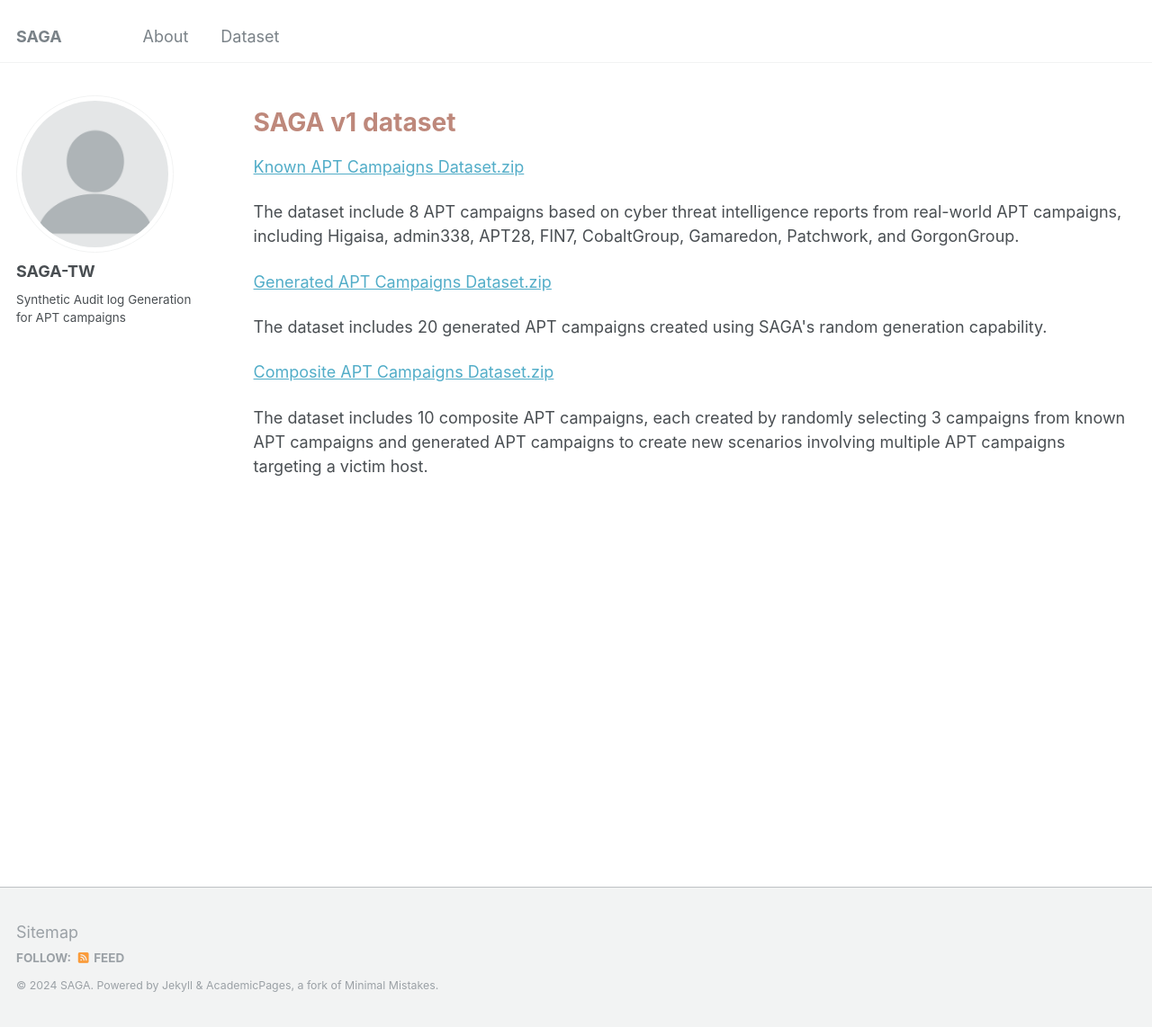
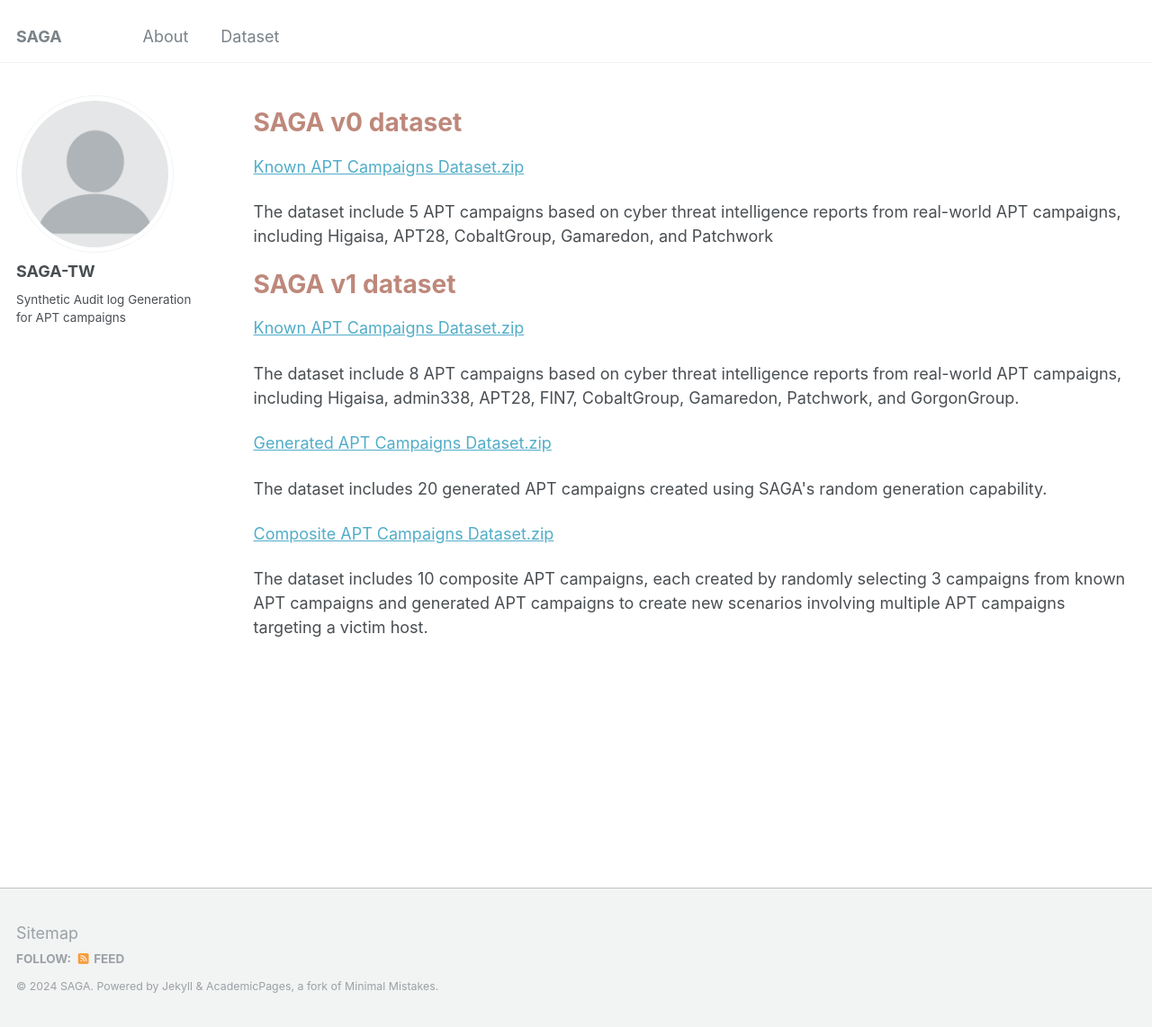
Before and after one commit to saga-tw/saga-tw.github.io, a Jekyll site: the page built from _pages/dataset.md, in a window 1280 px wide and 1142 px high. Shown: the whole window at 90% size. Built offline with Jekyll 4.4.1, drawn with Linux system fonts in a browser that asks for light colours.

Commit message:
Update dataset.md

```diff
--- a/_pages/dataset.md
+++ b/_pages/dataset.md
@@ -4,6 +4,9 @@ title:
 permalink: /dataset/
 author_profile: true
 ---
+<h1 style= "color:#be887b"> SAGA v0 dataset </h1>
+<a href="https://drive.google.com/file/d/1XdlHEUJ0rvHFf3HfY1VYYkhLsMU6wg_A/view?usp=sharing" target="_blank">Known APT Campaigns Dataset.zip</a>
+<p>The dataset include 5 APT campaigns based on cyber threat intelligence reports from real-world APT campaigns, including Higaisa, APT28, CobaltGroup, Gamaredon, and Patchwork</p>
 <h1 style= "color:#be887b"> SAGA v1 dataset </h1>
 <a href="https://drive.google.com/file/d/1LgCIlkkRZrLwlny3_od-D8E2jmkQ2jVy/view?usp=drive_link" target="_blank">Known APT Campaigns Dataset.zip</a>
 <p>The dataset include 8 APT campaigns based on cyber threat intelligence reports from real-world APT campaigns, including Higaisa, admin338, APT28, FIN7, CobaltGroup, Gamaredon, Patchwork, and GorgonGroup.</p>
```
